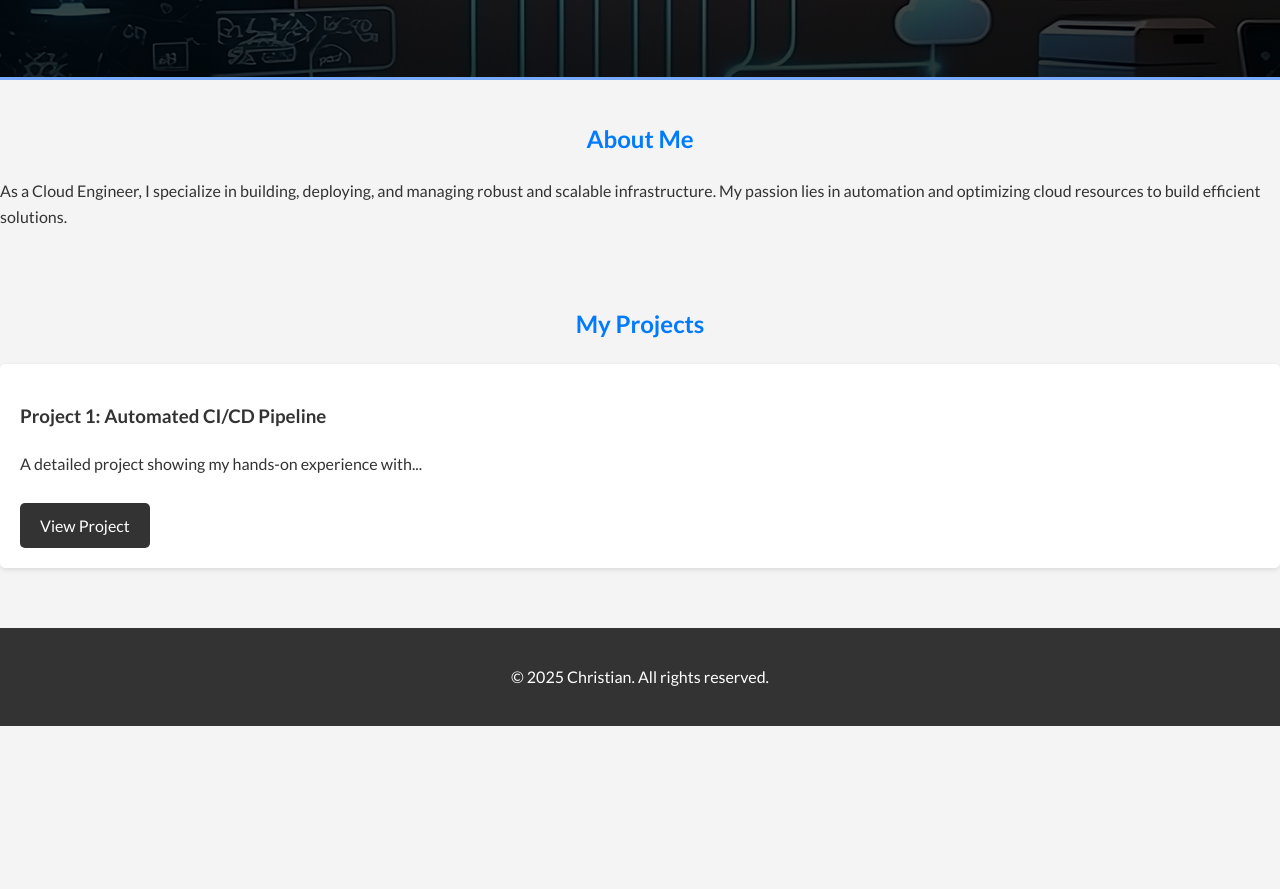
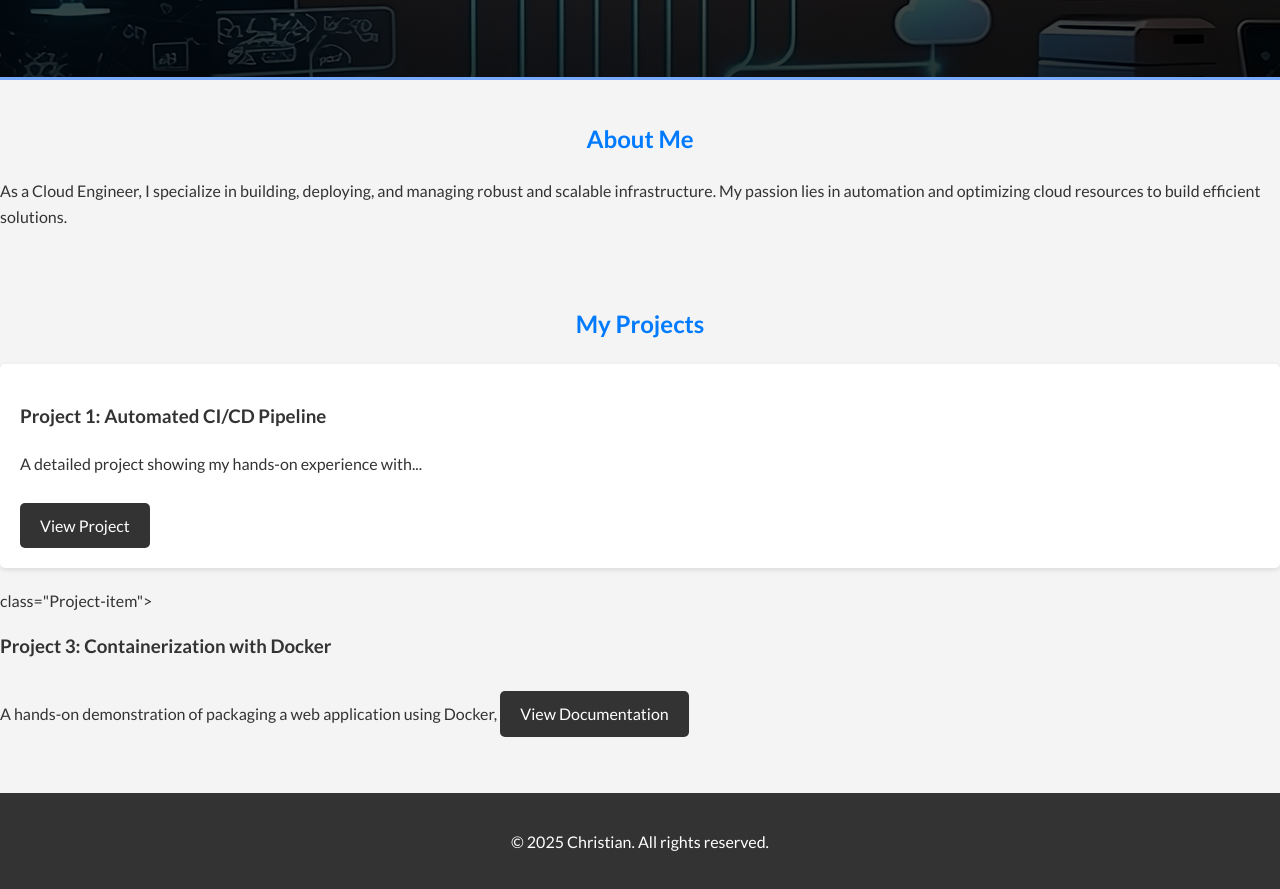
Before and after one commit to RealestChris01/OranuChristian.github.io, a plain HTML site: page index.html in a window 1280 px wide. Shown: the part 203-1092 px from the top of the page. Before the commit the page ends 929 px from the top, so only its background shows below. Drawn offline with Linux system fonts and the light colour scheme.

Commit message:
Added a New project to the Project-Item

```diff
--- a/index.html
+++ b/index.html
@@ -34,7 +34,12 @@
                         <p>A detailed project showing my hands-on experience with...</p>
                         <a href="#" class="btn">View Project</a>
                     </div>
-                </div>
+
+
+                </div> class="Project-item">
+                       <h3>Project 3: Containerization with Docker</h3>
+                       <p>A hands-on demonstration of packaging a web application using Docker,
+                       <a href="#" class="btn">View Documentation</a>
             </div>
         </section>
     </main>
```
